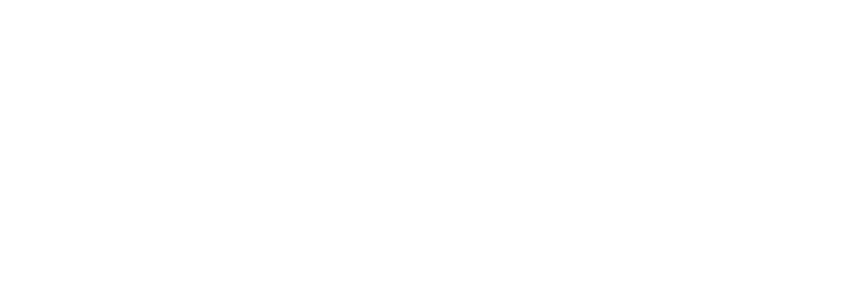
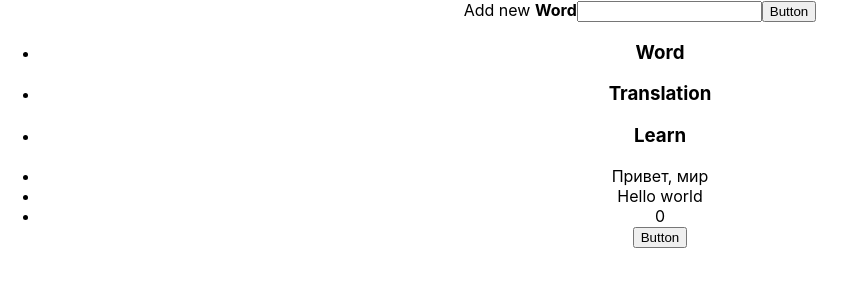
Before and after one commit to NastassiaMikhalenka/learnEnglish, a React (Create React App) app: page / in a window 1280 px wide. Shown: the top 300 px of the page, without its empty margins (0-856 px from the left). Built offline with nearby package versions, Linux system fonts and the light colour scheme.

Commit message:
create store Redux, added reducer-library, component Library. logic is done.

```diff
--- a/src/App.tsx
+++ b/src/App.tsx
@@ -1,11 +1,13 @@
 import React from 'react';
 import './App.css';
+import {Library} from "./components/Library/Library";
 
 function App() {
-  return (
-    <div className="App">
-    </div>
-  );
+    return (
+        <div className="App">
+            <Library/>
+        </div>
+    );
 }
 
 export default App;
--- /dev/null
+++ b/src/components/Library/Library.tsx
@@ -0,0 +1,53 @@
+import React, {useState} from 'react';
+import {useDispatch, useSelector} from "react-redux";
+import {rootReducerType} from "../../state/store";
+import {deleteWordAC, initialStateType, addNewWordAC} from "../../state/library_reducer";
+
+export const Library = () => {
+    let library = useSelector<rootReducerType, initialStateType>(state => state.library)
+    let dispatch = useDispatch()
+    const [value, setValue] = useState<string>("")
+    const onTextChanged = (e: React.ChangeEvent<HTMLInputElement>) => setValue(e.currentTarget.value);
+
+    const deleteWord = (id: number) => {
+        dispatch(deleteWordAC(id))
+    }
+
+    const addNewWord = async () => {
+        const response = await fetch(`http://tmp.myitschool.org/API/translate/?source=ru&target=en&word=${value}`)
+        const translation = await response.json()
+        console.log(translation.translate)
+        dispatch(addNewWordAC(translation.word, translation.translate));
+    }
+    console.log(library)
+
+
+    return (
+        <section>
+            <span>Add new <b>Word</b></span>
+            <input value={value} onChange={onTextChanged} type="text"/>
+            <button onClick={addNewWord}>
+                Button
+            </button>
+            <div>
+                <ul>
+                    <li><h3>Word</h3></li>
+                    <li><h3>Translation</h3></li>
+                    <li><h3>Learn</h3></li>
+                </ul>
+                {library.map((item, index) => (
+                    <ul key={index}>
+                        <li>{item.word}</li>
+                        <li>{item.translate}</li>
+                        <li>{item.learn}</li>
+                        <div>
+                            <button onClick={() => deleteWord(index)}>
+                                Button
+                            </button>
+                        </div>
+                    </ul>
+                ))}
+            </div>
+        </section>
+    )
+}
--- a/src/index.tsx
+++ b/src/index.tsx
@@ -3,12 +3,16 @@ import ReactDOM from 'react-dom';
 import './index.css';
 import App from './App';
 import reportWebVitals from './reportWebVitals';
+import {Provider} from "react-redux";
+import {store} from "./state/store";
 
 ReactDOM.render(
-  <React.StrictMode>
-    <App />
-  </React.StrictMode>,
-  document.getElementById('root')
+    <React.StrictMode>
+        <Provider store={store}>
+            <App/>
+        </Provider>
+    </React.StrictMode>,
+    document.getElementById('root')
 );
 
 // If you want to start measuring performance in your app, pass a function
--- /dev/null
+++ b/src/state/library_reducer.ts
@@ -0,0 +1,51 @@
+export const initialState = [{
+    word: 'Привет, мир',
+    translate: 'Hello world',
+    learn: 0,
+}];
+
+export type initialStateType = typeof initialState;
+
+const ADD_NEW_WORD = 'ADD_NEW_WORD';
+const DELETE_WORD = 'DELETE_WORD';
+
+type actionType = addNewWordACType | deleteWordType;
+
+export const ReducerLibrary = (state: initialStateType = initialState, action: actionType): initialStateType => {
+    switch (action.type) {
+        case ADD_NEW_WORD: {
+            return [
+                ...state,
+                {word: action.payload.word, translate: action.payload.translate, learn: 0}
+            ]
+        }
+        case DELETE_WORD: {
+            return state.filter((word: any, index) => index !== action.payload.id)
+        }
+        default:
+            return state
+    }
+}
+
+type addNewWordACType = ReturnType<typeof addNewWordAC>;
+
+export const addNewWordAC = (word: string, translate: string) => {
+    return {
+        type: "ADD_NEW_WORD",
+        payload: {
+            word: word,
+            translate: translate,
+        },
+    } as const
+}
+
+type deleteWordType = ReturnType<typeof deleteWordAC>;
+
+export const deleteWordAC = (id: number) => {
+    return {
+        type: "DELETE_WORD",
+        payload: {
+            id: id,
+        },
+    } as const
+}
--- /dev/null
+++ b/src/state/store.ts
@@ -0,0 +1,12 @@
+import {combineReducers, createStore} from "redux";
+import {ReducerLibrary} from "./library_reducer";
+
+let rootReducer = combineReducers({
+    library: ReducerLibrary,
+})
+
+export let store = createStore(rootReducer);
+
+export type rootReducerType = ReturnType<typeof rootReducer>;
+
+export type AppStoreType = typeof store
```
